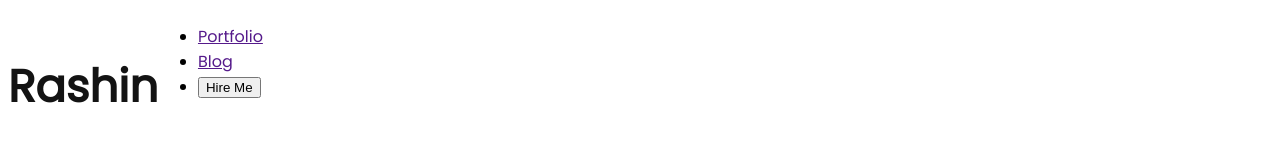
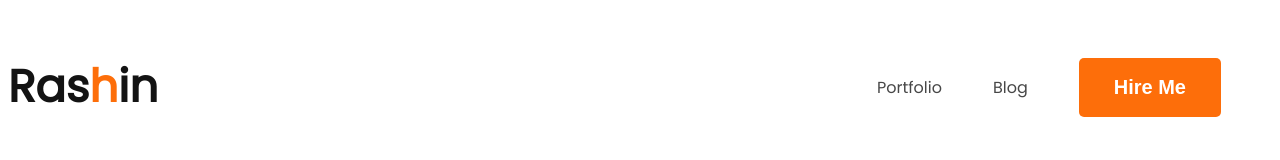
Before and after one commit to RashinHossain/Rashin-portfolio, a plain HTML site: page images/index.html in a window 1280 px wide. Drawn offline with Linux system fonts and the light colour scheme.

Commit message:
added my nav decor

```diff
--- a/images/index.html
+++ b/images/index.html
@@ -13,11 +13,11 @@
 </head>
 <body>
     <header>
-        <nav><h3 class="nav-titel">Rashin</h3>
+        <nav><h3 class="nav-titel">Ras<span class="name-color">h</span>in</h3>
             <ul>
                 <li><a href="">Portfolio</a></li>
                 <li><a href="">Blog</a></li>
-                <li><a href=""><Button>Hire Me</Button></a></li>
+                <li><a href=""><Button class="btn-primary">Hire Me</Button></a></li>
 
             </ul></nav>
 
--- a/images/styles/rashinspoirtfolio.css
+++ b/images/styles/rashinspoirtfolio.css
@@ -1,5 +1,7 @@
 nav{
     display: flex;
+    align-items: center;
+    justify-content: space-between;
 }
 body{
     font-family: 'Open Sans', sans-serif;
@@ -10,3 +12,28 @@ font-family: 'Poppins', sans-serif;
     font-weight: 800;
     color: rgb(19, 19, 19);
 }
+.name-color{
+    color: #fd6e0a;
+}
+nav >ul {
+    display: flex;
+    align-items: center;
+
+}
+nav li{
+    list-style: none;
+    margin-right: 51px;
+}
+nav a{
+    text-decoration: none;
+    color: #474747;
+}
+.btn-primary{
+    border-radius: 5px;
+    background-color: #fd6e0a;
+    border: 0px;
+    color: white;
+    font-size: 20px;
+    font-weight: 700;
+    padding: 18px 35px;
+}
```
